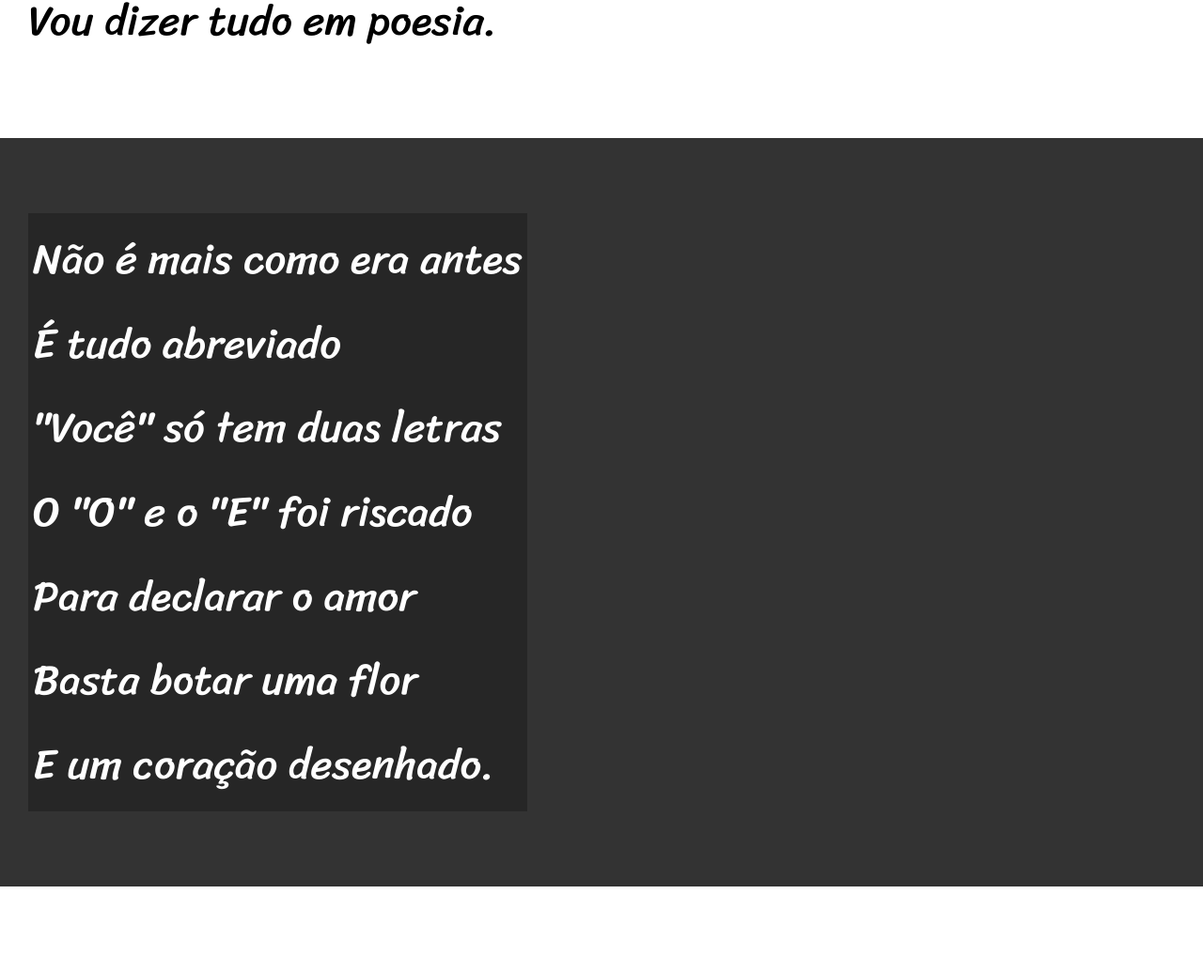
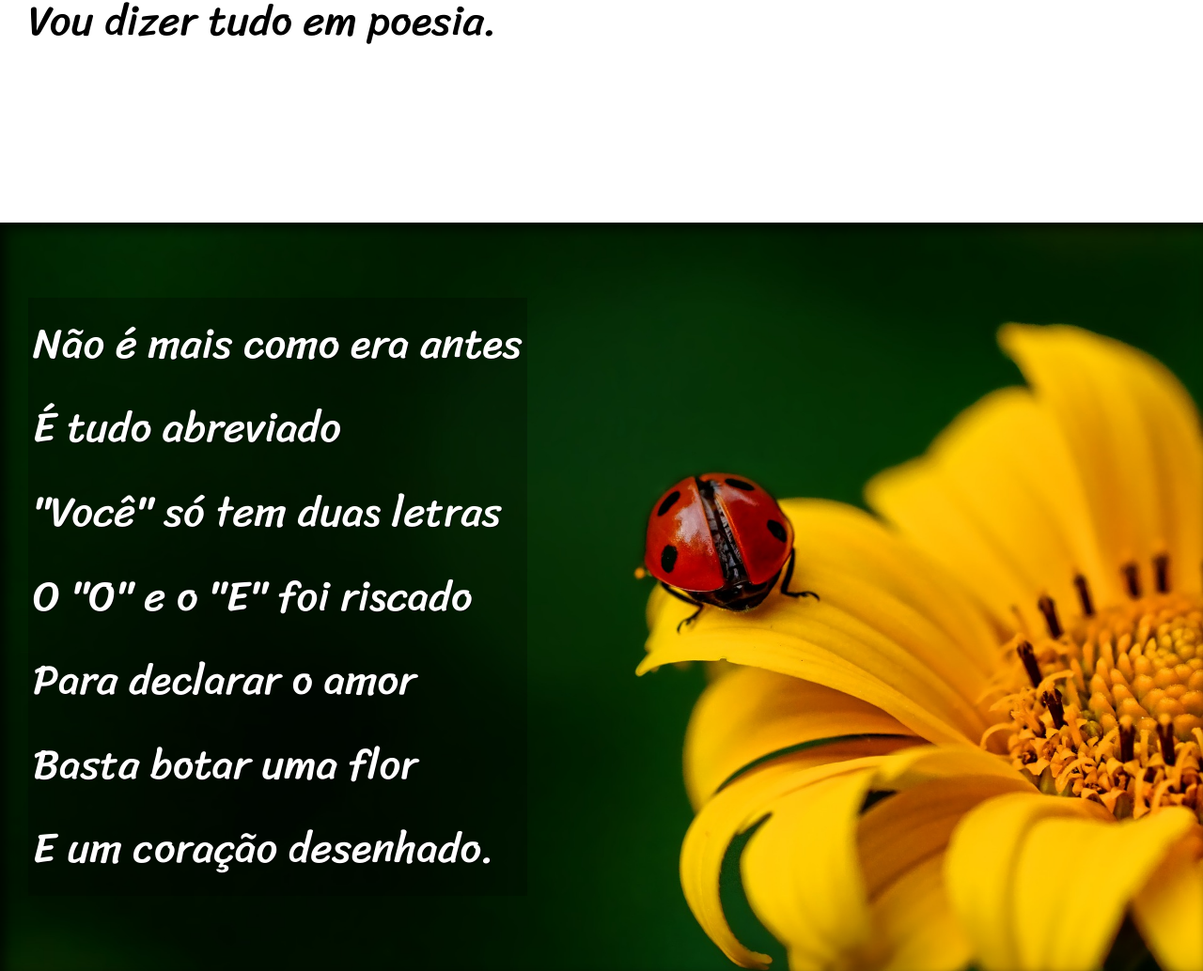
Before and after one commit to e-paixao/d012_desafio-cordel, a plain HTML site: page index.html in a window 1280 px wide. Shown: the part 908-1942 px from the top of the page at 94% size. Drawn offline with Linux system fonts and the light colour scheme.

Commit message:
imagens com elementos paralax

```diff
--- a/estilo/style.css
+++ b/estilo/style.css
@@ -59,6 +59,10 @@ section {
     font-size: 3.5vw;/*solução sem levar em consideração o recurso de mediaquery */
 }
 
+section > p {
+    padding-bottom: 2em;
+}
+
 .normal {
     background-color: white;
     color: black;
@@ -67,12 +71,28 @@ section {
 .imagem {
     background-color: rgb(51, 51, 51);
     color: white;
+    box-shadow: inset 6px 6px 13px 0px rgba(0, 0, 0, 0.733);
+    background-size: cover;
+    background-attachment: fixed;/*fixa a imagem do background e deixa o conteúdo do site móvel*/
 }
 
 .imagem > p {
     display: inline-block;/*transforma na caixa que se adapta ao conteudo*/
     padding: 5px;
     background-color: rgba(0, 0, 0, 0.253);
+    text-shadow: 1px 1px 0px rgba(0, 0, 0, 0.685);
+}
+
+section#img01 {
+    background-image: url(../imagens/background001.jpg);
+    background-position: right center;
+
+
+}
+
+section#img02 {
+    background-image: url(../imagens/background002.jpg);
+
 }
 
 footer {
--- a/index.html
+++ b/index.html
@@ -24,7 +24,7 @@
         </p>
     </section>
 
-    <section class="imagem">
+    <section class="imagem" id="img01">
         <p>
             Não é mais como era antes <br>
             É tudo abreviado <br>
@@ -58,7 +58,7 @@
         </p>
     </section>
 
-    <section class="imagem">
+    <section class="imagem" id="img02">
         <p>
             Tenho saudade das cartas <br>
             Escritas com a própria mão <br>
```
